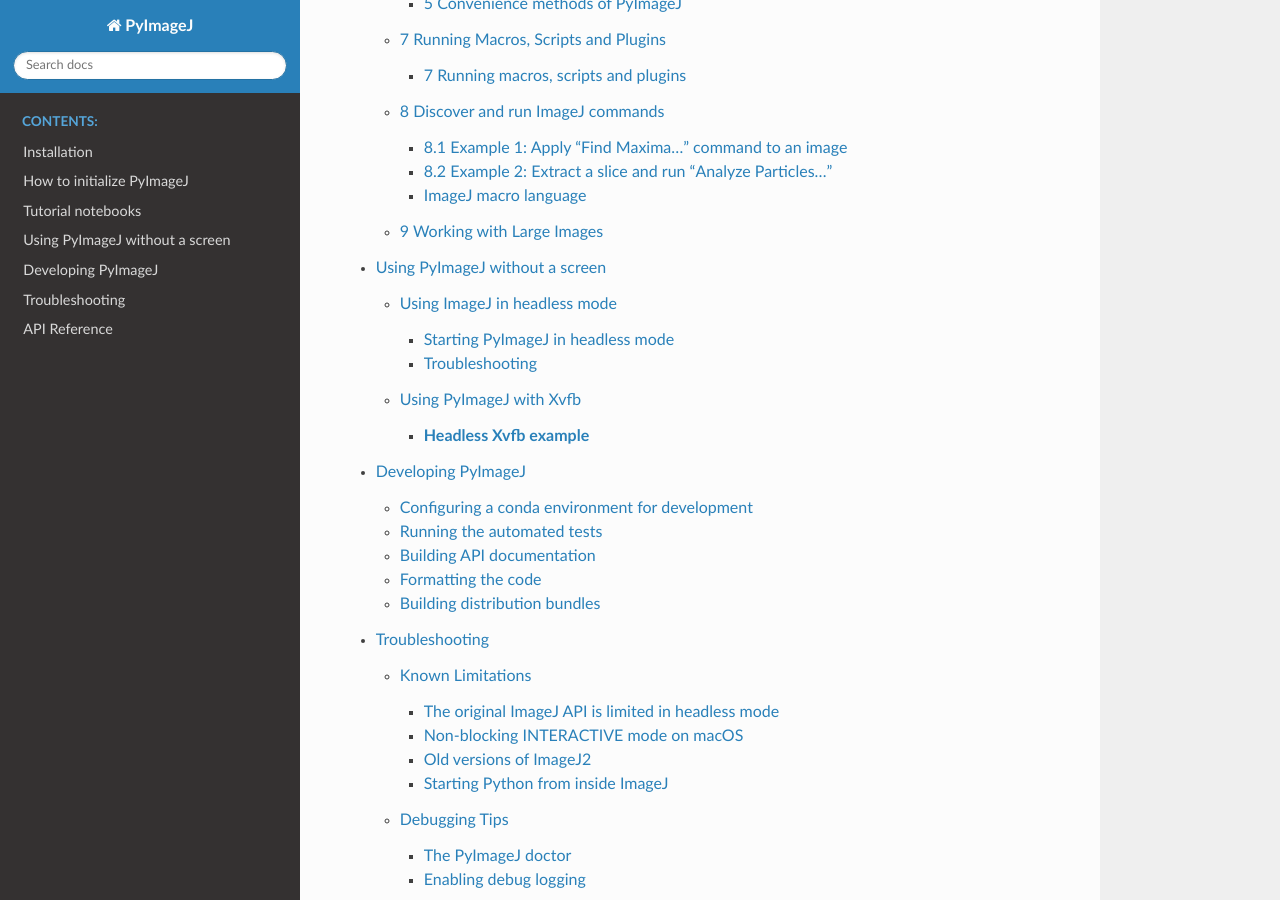
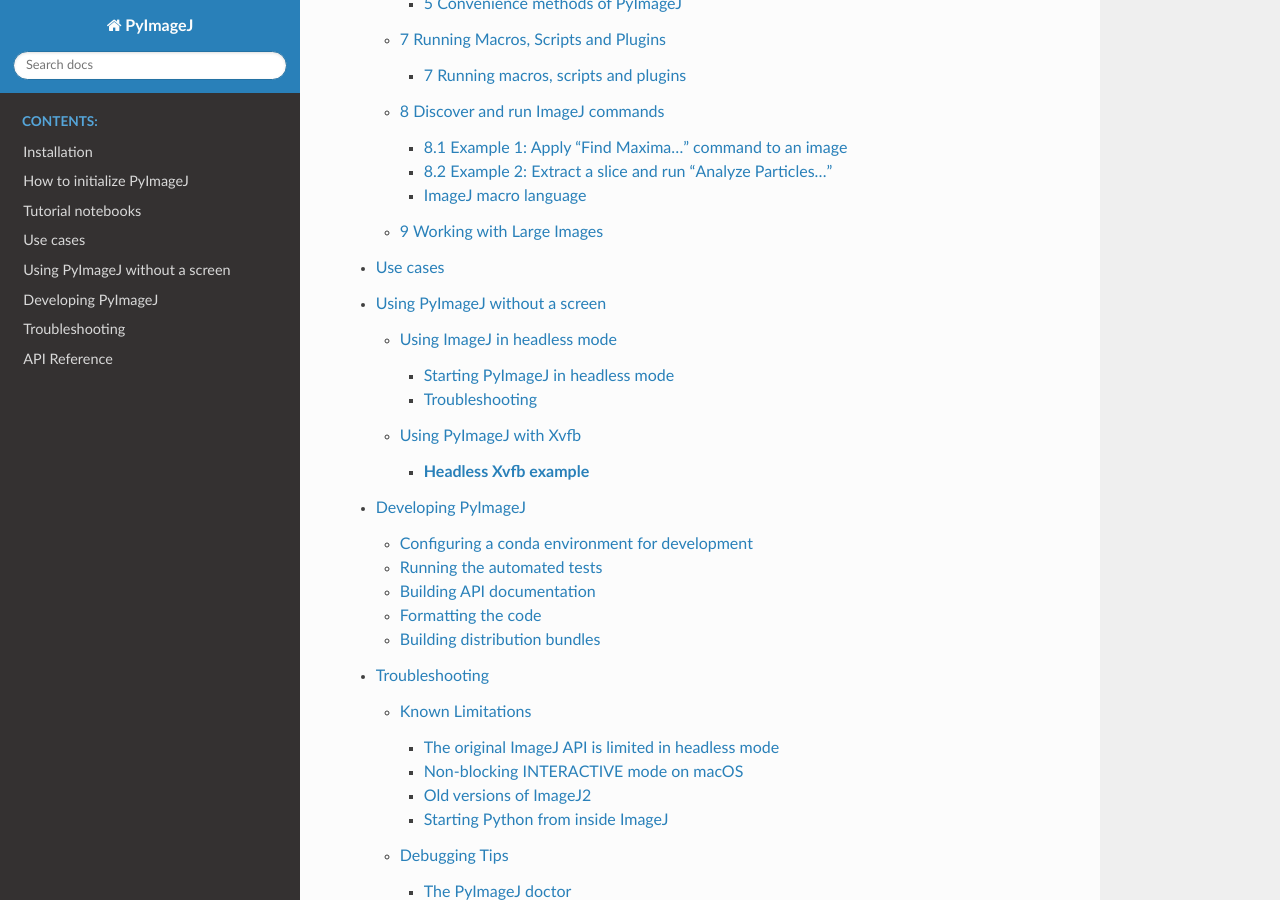
Before and after one commit to imagej/pyimagej, a Sphinx documentation site: the page built from doc/index.rst, in a window 1280 px wide and 900 px high, scrolled down 1287 px. Built offline with Sphinx 7.4.7 and the Read the Docs theme 2.0.0, drawn with Linux system fonts in a browser that asks for light colours; pages that are not in the unit, such as notebooks, are missing from menus.

Commit message:
Add use cases to documentation

```diff
--- a/doc/index.rst
+++ b/doc/index.rst
@@ -20,6 +20,7 @@
    Install
    Initialization
    notebooks
+   use_cases
    Headless
    Development
    Troubleshooting
--- /dev/null
+++ b/doc/use_cases.rst
@@ -0,0 +1,7 @@
+Use cases
+=========
+
+.. toctree::
+    :maxdepth: 3
+
+    Puncta Segmentation <Segmentation>
```
